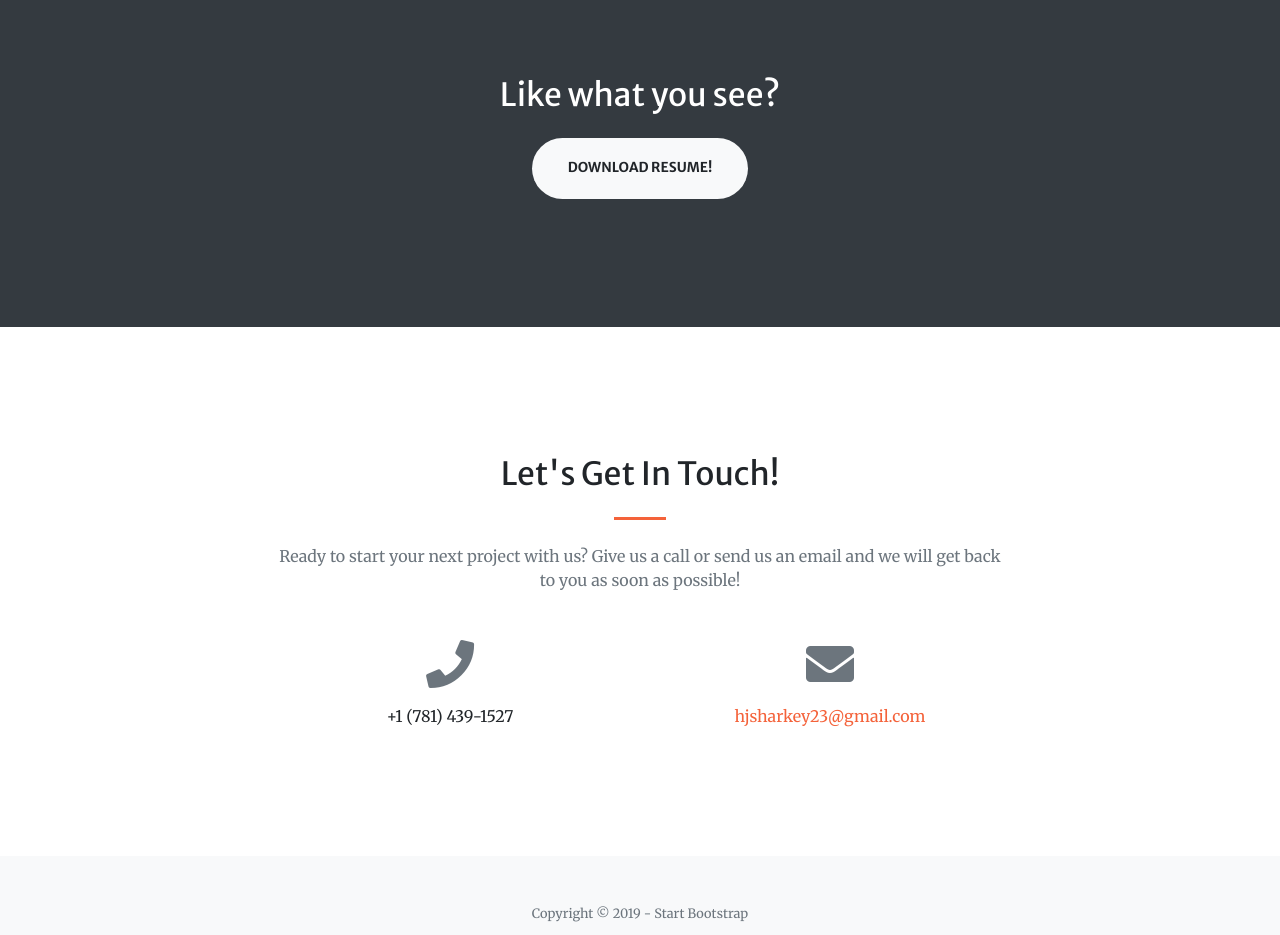
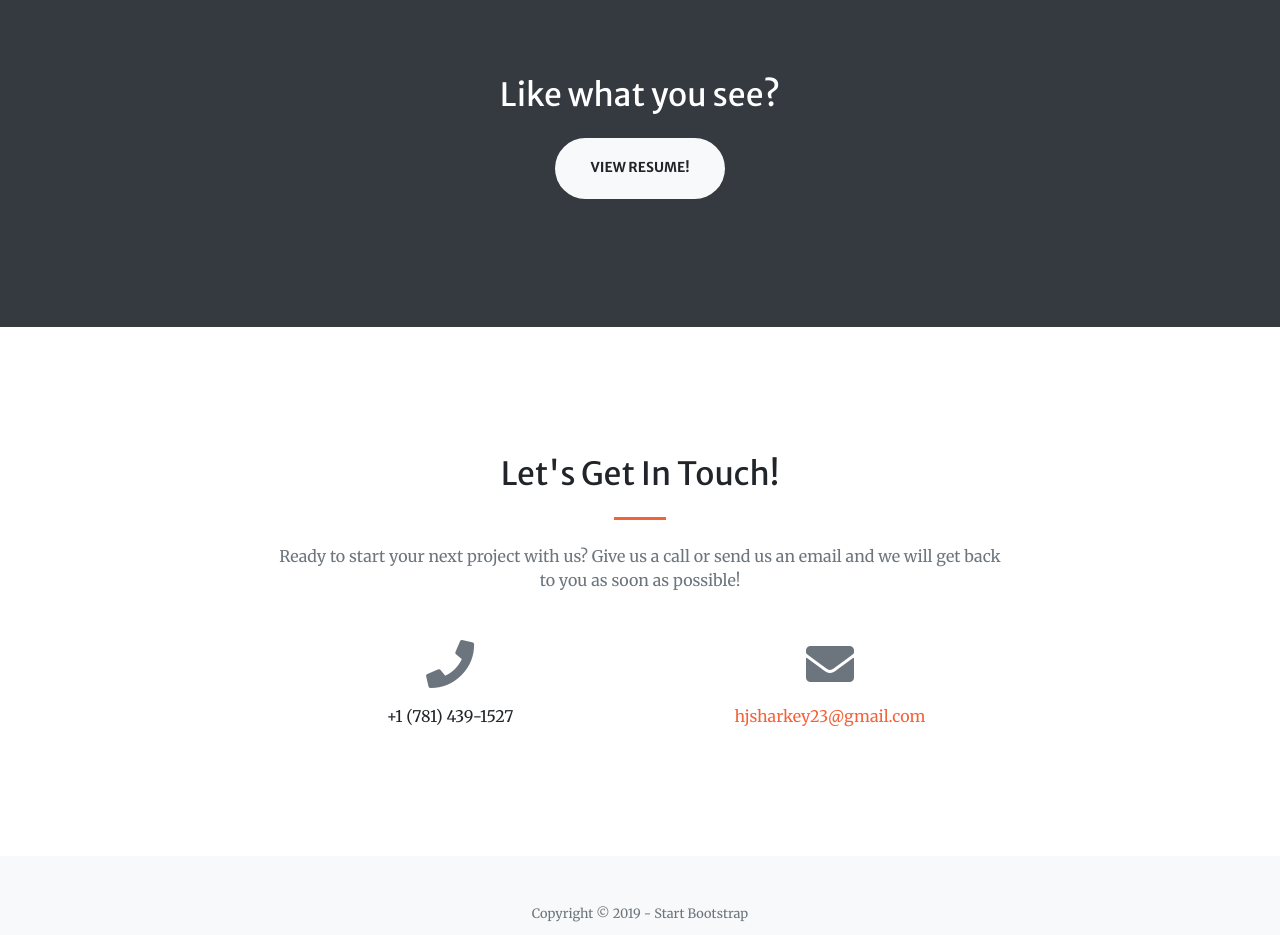
Before and after one commit to hjsharkey23/my-portfolio, a website with bundled scripts: page index.html in a window 1280 px wide. Shown: the part 2580-3515 px from the top of the page. Built offline with nearby package versions, Linux system fonts and the light colour scheme.

Commit message:
Add resume link
- Adds a link to resume in the resume section
- Makes target blank to open in new tab
- Changes button to say 'view' resume

```diff
--- a/index.html
+++ b/index.html
@@ -229,7 +229,7 @@
   <section class="page-section bg-dark text-white">
     <div class="container text-center">
       <h2 class="mb-4">Like what you see?</h2>
-      <a class="btn btn-light btn-xl" href="https://startbootstrap.com/themes/creative/">Download Resume!</a>
+      <a class="btn btn-light btn-xl" target="_blank" href="https://drive.google.com/file/d/1XyjGR1KooSd4mfi4bnUNp5UDDmF0IY-k/view?usp=sharing">View Resume!</a>
     </div>
   </section>
 
```
